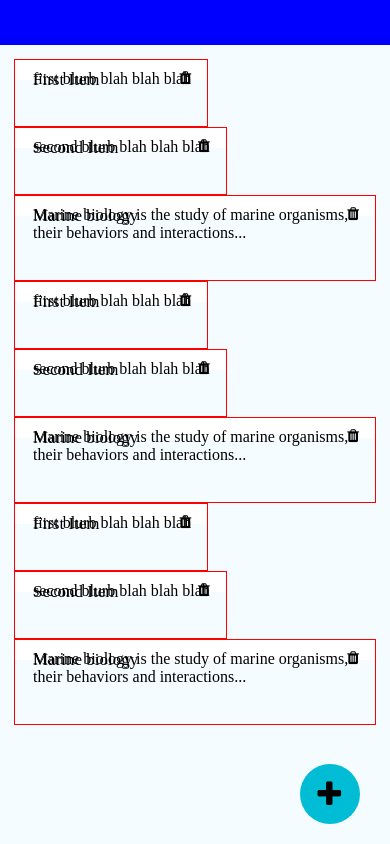
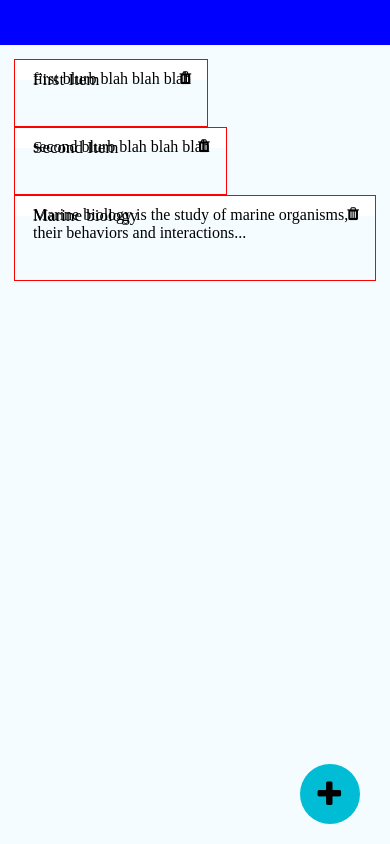
Before and after one commit to mackenzieros/enquir-frontend, a React Native app: screen / in a window 390 px wide. Built offline with nearby package versions, Linux system fonts and the light colour scheme.

Commit message:
changed structure of question

```diff
--- a/src/Main.js
+++ b/src/Main.js
@@ -20,55 +20,34 @@ let DATA = [
         id: '0',
         topic: 'First Item',
         notes: 'first blurb blah blah blah',
-        questions: ['What is this?'],
+        questions: [{
+            id: 0,
+            question: 'What is this?'
+        }],
     },
     {
         id: '1',
         topic: 'Second Item',
         notes: 'second blurb blah blah blah',
-        questions: ['What is this?'],
+        questions: [{
+            id: 0,
+            question: 'What is this?'
+        }],
     },
     {
         id: '2',
         topic: 'Marine biology',
         notes: 'Marine biology is the study of marine organisms, their behaviors and interactions with the environment. Marine biologists study biological oceanography and the associated fields of chemical, physical, and geological oceanography to understand marine organisms.',
-        questions: ['What is marine biology?', 'What do marine biologists study?'],
-    },
-    {
-        id: '3',
-        topic: 'First Item',
-        notes: 'first blurb blah blah blah',
-        questions: ['What is this?'],
-    },
-    {
-        id: '4',
-        topic: 'Second Item',
-        notes: 'second blurb blah blah blah',
-        questions: ['What is this?'],
-    },
-    {
-        id: '5',
-        topic: 'Marine biology',
-        notes: 'Marine biology is the study of marine organisms, their behaviors and interactions with the environment. Marine biologists study biological oceanography and the associated fields of chemical, physical, and geological oceanography to understand marine organisms.',
-        questions: ['What is marine biology?', 'What do marine biologists study?'],
-    },
-    {
-        id: '6',
-        topic: 'First Item',
-        notes: 'first blurb blah blah blah',
-        questions: ['What is this?'],
-    },
-    {
-        id: '7',
-        topic: 'Second Item',
-        notes: 'second blurb blah blah blah',
-        questions: ['What is this?'],
-    },
-    {
-        id: '8',
-        topic: 'Marine biology',
-        notes: 'Marine biology is the study of marine organisms, their behaviors and interactions with the environment. Marine biologists study biological oceanography and the associated fields of chemical, physical, and geological oceanography to understand marine organisms.',
-        questions: ['What is marine biology?', 'What do marine biologists study?'],
+        questions: [
+            {
+                id: 0,
+                question: 'What is marine biology?'
+            },
+            {
+                id: 1,
+                question: 'What do marine biologists study?',
+            }
+        ],
     },
 ];
 
@@ -136,7 +115,7 @@ export default class Main extends Component {
             }
         }
 
-        if (!notes) {
+        if (notes == null) {
             console.log('err trying to delete notecard');
             return;
         }
--- a/src/components/NotecardModal/NotecardModal.js
+++ b/src/components/NotecardModal/NotecardModal.js
@@ -202,19 +202,31 @@ export default class NotecardModal extends Component {
 
     // Add an empty question
     addQuestion = () => {
+        const { questions } = this.state;
+        const id = questions.length == 0 ? 0 : questions[questions.length - 1].id + 1;
         this.setState({
-            questions: this.state.questions.concat(['']),
+            questions: this.state.questions.concat({
+                id,
+                question: '',
+            }),
         });
     };
 
     // Overwrite an existing questions content
-    saveQuestion = (index, newQuestion) => {
-        if (index < 0 || index > this.state.questions.length) {
-            console.log('Err: indexing error. Unable to save question');
+    saveQuestion = (id, newQuestion) => {
+        var questions = null;
+        for (var i = 0; i < this.state.questions.length; ++i) {
+            if (this.state.questions[i].id == id) {
+                questions = [...this.state.questions];
+                questions[i].question = newQuestion;
+                break;
+            }
+        }
+
+        if (questions == null) {
+            console.log('Error occurred while trying to save question.');
             return;
         }
-        var questions = [...this.state.questions];
-        questions[index] = newQuestion;
 
         this.setState({
             questions: questions,
@@ -222,16 +234,22 @@ export default class NotecardModal extends Component {
     };
 
     // Removes a question
-    deleteQuestion = (index) => {
-        if (index < 0 || index > this.state.questions.length) {
-            console.log('Err: indexing error. Unable to delete question');
+    deleteQuestion = (id) => {
+        var questions = null;
+        for (var i = 0; i < this.state.questions.length; ++i) {
+            if (this.state.questions[i].id == id) {
+                var questions = [
+                    ...this.state.questions.slice(0, i),
+                    ...this.state.questions.slice(i + 1)
+                ];
+                break;
+            }
+        }
+
+        if (questions == null) {
+            console.log('Error occurred: could not find question to delete');
             return;
         }
-
-        var questions = [
-            ...this.state.questions.slice(0, index),
-            ...this.state.questions.slice(index + 1)
-        ];
 
         this.setState({
             questions: questions,
@@ -322,14 +340,15 @@ export default class NotecardModal extends Component {
                                     <View style={{ flex: 1 }}>
                                         <FlatList
                                             data={questions}
-                                            renderItem={(question) =>
+                                            renderItem={({item}) =>
                                                 <Question
-                                                    question={question}
+                                                    id={item.id}
+                                                    question={item.question}
                                                     save={this.saveQuestion}
                                                     delete={this.deleteQuestion}
                                                 />
                                             }
-                                            keyExtractor={(item, index) => index.toString()}
+                                            keyExtractor={item => item.id}
                                             stickyHeaderIndices={[0]}
                                             ListHeaderComponent={() =>
                                                 <View style={containers.questionsHeader}>
--- a/src/components/Question/Question.js
+++ b/src/components/Question/Question.js
@@ -9,12 +9,12 @@ import Icon from 'react-native-vector-icons/FontAwesome';
 
 export default class Question extends Component {
     state = {
-        question: this.props.question,
-        questionInput: this.props.question.item,
+        id: this.props.id,
+        questionInput: this.props.question,
     };
 
     render() {
-        const { question, questionInput } = this.state;
+        const { id, questionInput } = this.state;
 
         return (
             <View style={containers.questionContainer}>
@@ -22,13 +22,13 @@ export default class Question extends Component {
                     <TextInput
                         style={text.questionText}
                         onChangeText={(questionInput) => this.setState({ questionInput })}
-                        onEndEditing={() => this.props.save(question.index, questionInput)}
+                        onEndEditing={() => this.props.save(id, questionInput)}
                         value={questionInput}
                         multiline={true}
                     />
                 </View>
                 <View style={containers.editMenu}>
-                    <TouchableOpacity onPress={() => this.props.delete(question.index)}>
+                    <TouchableOpacity onPress={() => this.props.delete(id)}>
                         <View>
                             <Icon name='trash' size={18} />
                         </View>
```
